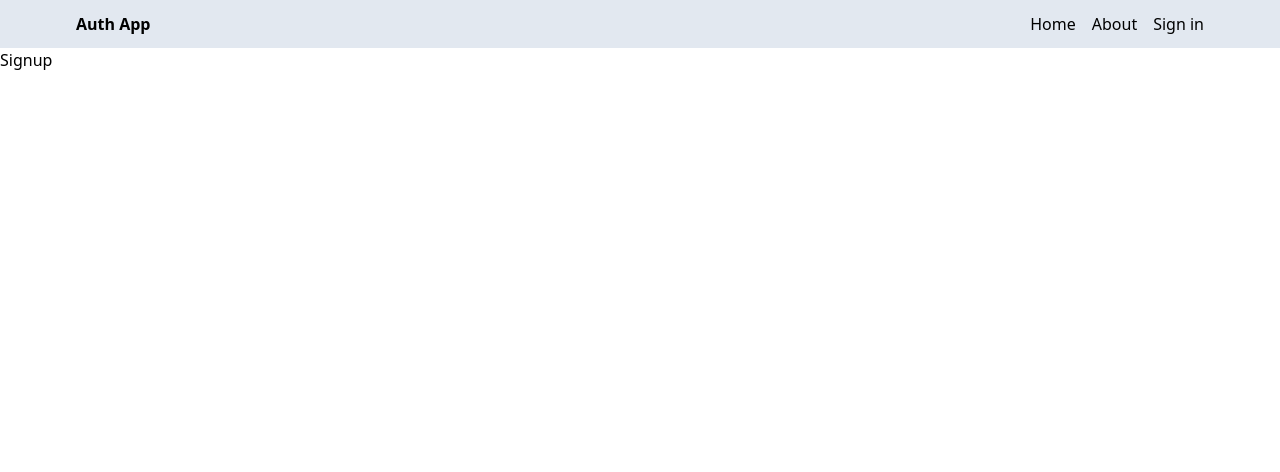
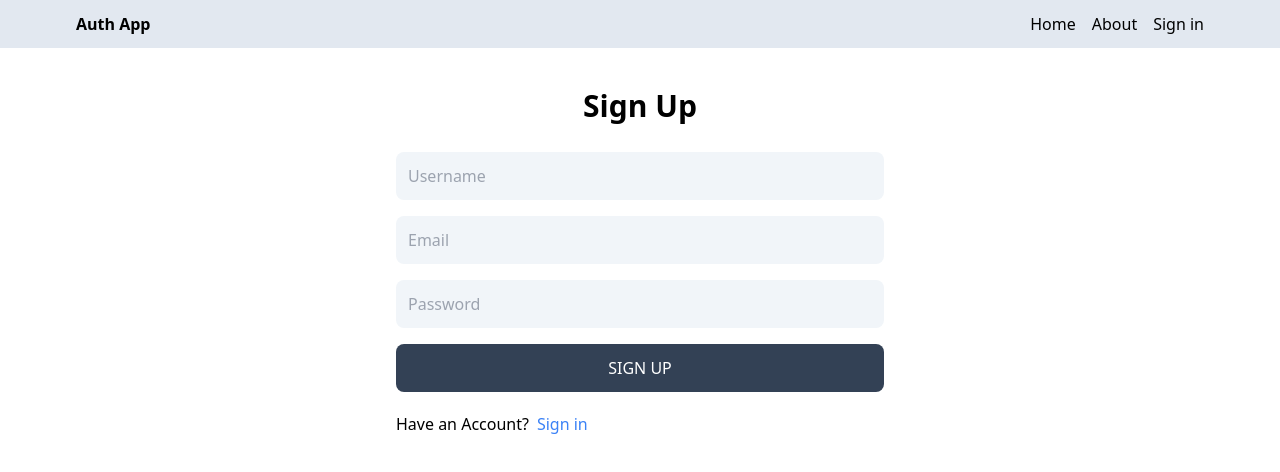
Before and after one commit to ADWx2001/MERN-auth-Vite, a React (Vite) app in the folder client/: page /sign-up in a window 1280 px wide. Shown: the top 472 px of the page. Built offline with nearby package versions, Linux system fonts and the light colour scheme.

Commit message:
created signup page UI

```diff
--- a/client/src/pages/Signup.jsx
+++ b/client/src/pages/Signup.jsx
@@ -1,7 +1,22 @@
-
+import {Link} from 'react-router-dom';
 
 export default function Signup() {
   return (
-    <div>Signup</div>
+    <div className="p-3 max-w-lg mx-auto">
+      <h1 className="text-3xl text-center font-semibold my-7 ">Sign Up</h1>
+      <form className="flex flex-col gap-4">
+        <input type="text" placeholder="Username" id="username" className="bg-slate-100 p-3 rounded-lg" />
+        <input type="email" placeholder="Email" id="email" className="bg-slate-100 p-3 rounded-lg" />
+        <input type="password" placeholder="Password" id="password" className="bg-slate-100 p-3 rounded-lg" />
+        <button  className="bg-slate-700 text-white p-3 rounded-lg uppercase hover:opacity-95 ">Sign up</button>
+      </form>
+
+      <div className="flex gap-2 mt-5">
+        <p>Have an Account?</p>
+        <Link to='/sign-in'>
+          <span className='text-blue-500 '>Sign in</span>
+        </Link>
+      </div>
+    </div>
   )
 }
```
